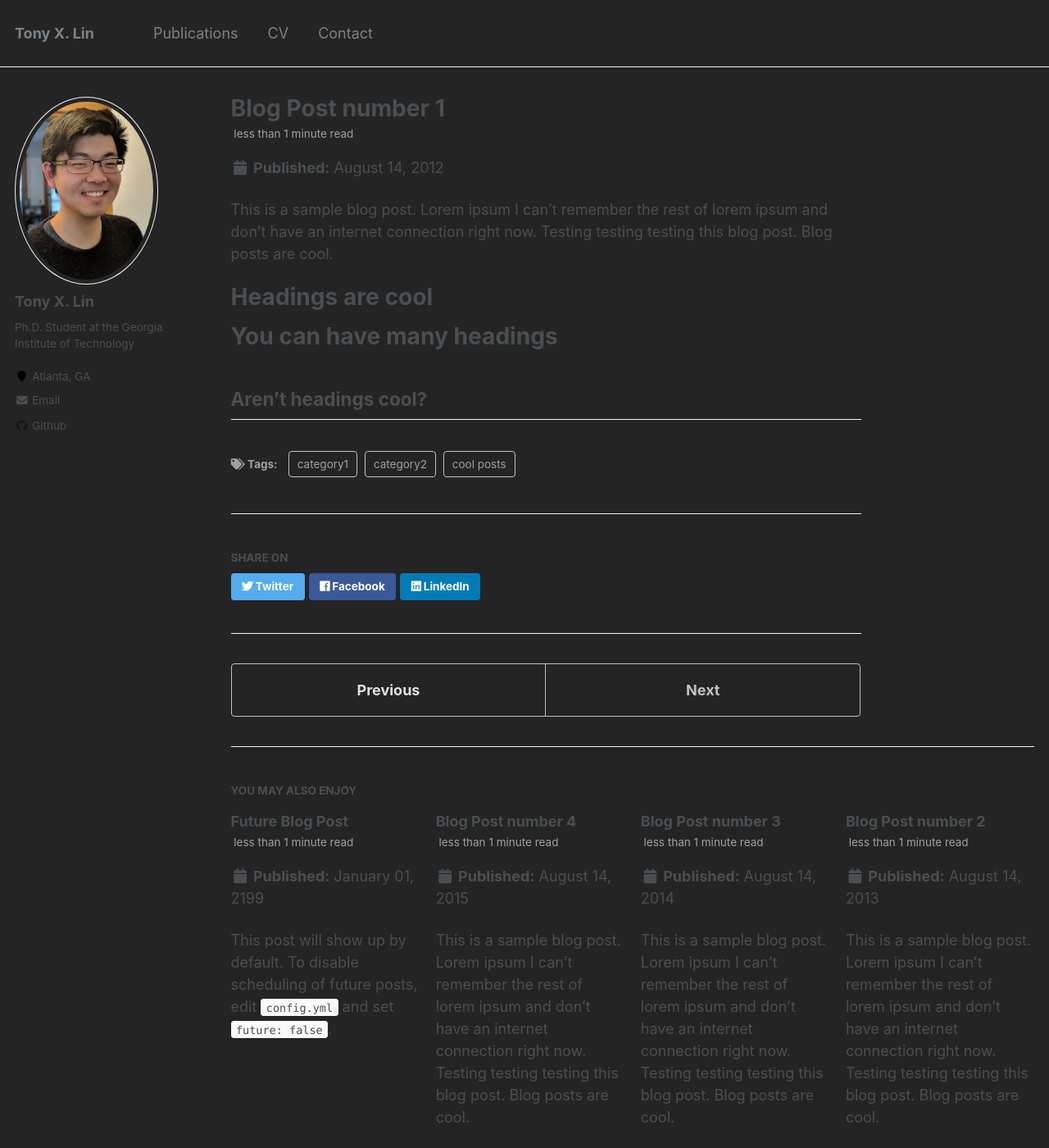
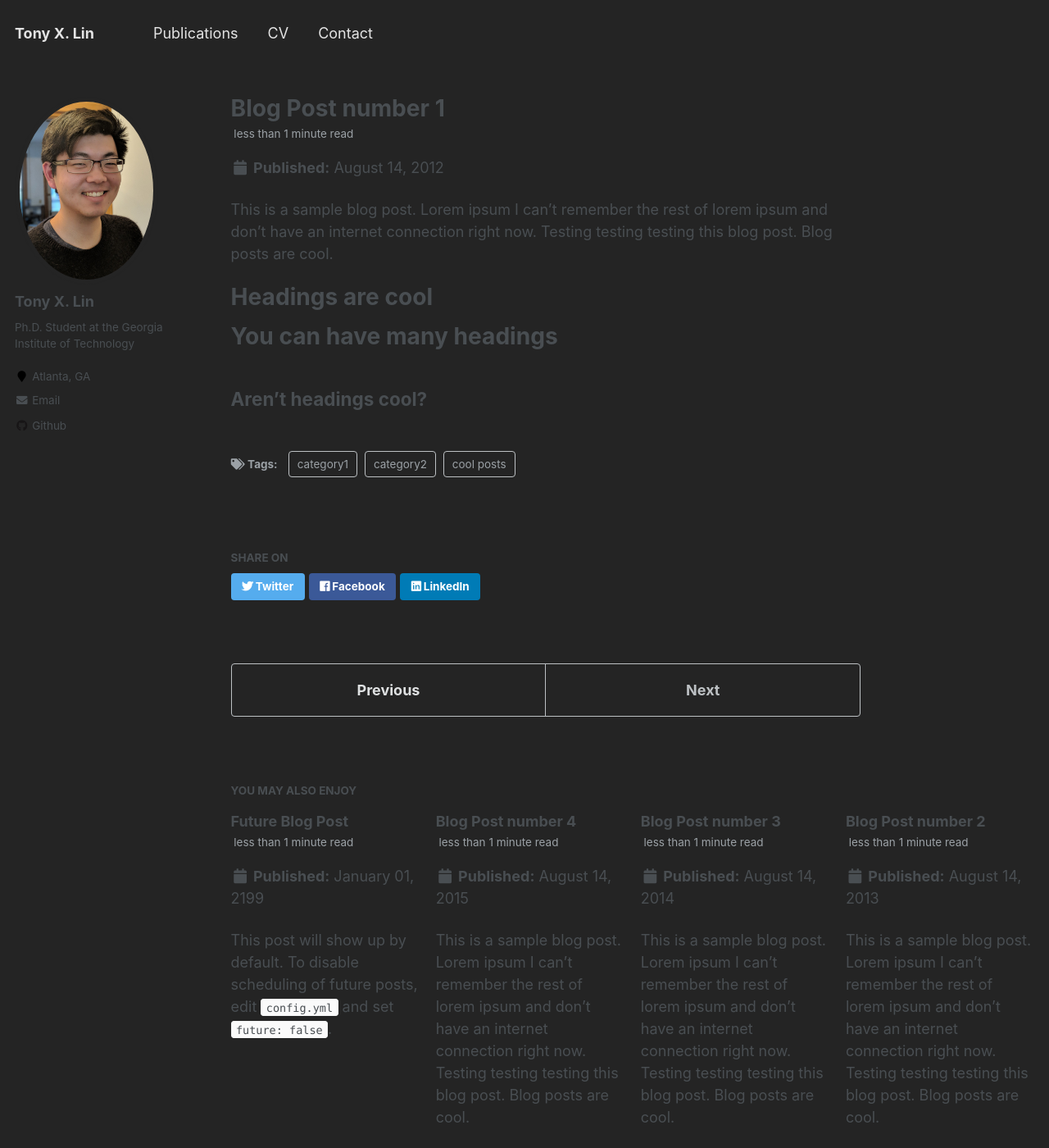
Before and after one commit to tony-x-lin/tony-x-lin.github.io, a Jekyll site: the page built from _posts/2012-08-14-blog-post-1.md, in a window 1280 px wide and 1400 px high. Shown: the whole window at 82% size. Built offline with Jekyll 4.4.1, drawn with Linux system fonts in a browser that asks for light colours.

Commit message:
Update _variables.scss

```diff
--- a/_sass/_variables.scss
+++ b/_sass/_variables.scss
@@ -58,9 +58,9 @@ $background-color           : #242424;
 $code-background-color      : #fafafa;
 $code-background-color-dark : $light-gray;
 $text-color                 : $dark-gray;
-$border-color               : $lighter-gray;
+$border-color               : #242424;
 
-$primary-color              : #7a8288;
+$primary-color              : #e3e3e3;
 $success-color              : #62c462;
 $warning-color              : #f89406;
 $danger-color               : #ee5f5b;
```
